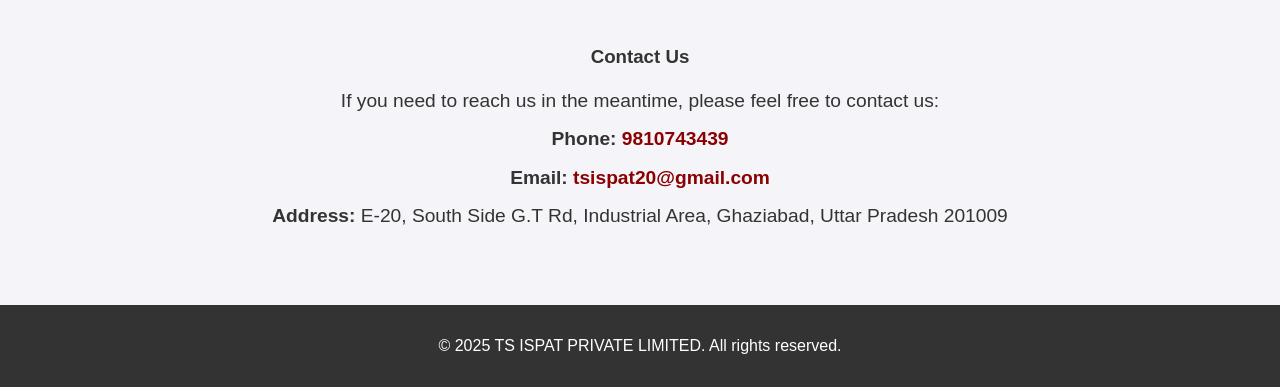
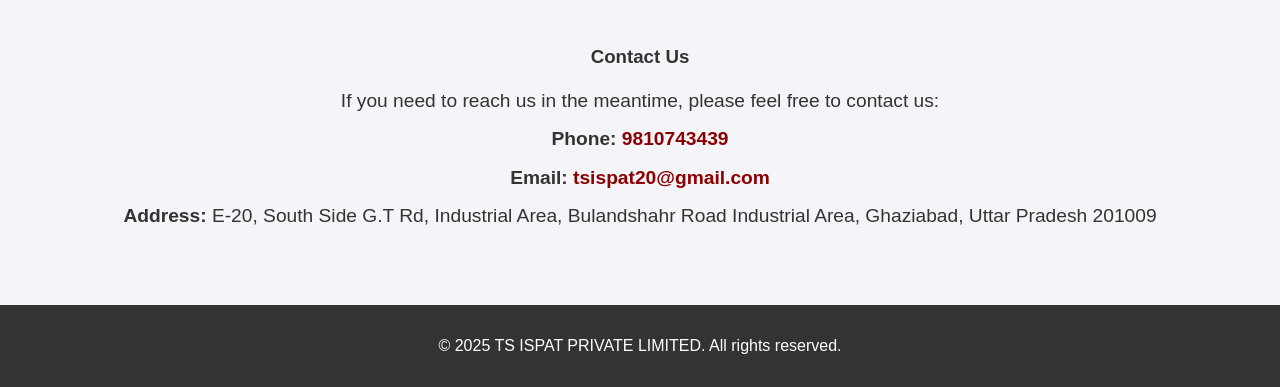
Before and after one commit to msv-engg25/ts-ispat-website, a plain HTML site: page index.html in a window 1280 px wide. Shown: the part 539-926 px from the top of the page. Drawn offline with Linux system fonts and the light colour scheme.

Commit message:
Update index.html

```diff
--- a/index.html
+++ b/index.html
@@ -26,7 +26,7 @@
       <p>If you need to reach us in the meantime, please feel free to contact us:</p>
       <p><strong>Phone:</strong> <a href="tel:9810743439">9810743439</a></p>
       <p><strong>Email:</strong> <a href="mailto:tsispat20@gmail.com">tsispat20@gmail.com</a></p>
-      <p><strong>Address:</strong> E-20, South Side G.T Rd, Industrial Area, Ghaziabad, Uttar Pradesh 201009</p>
+      <p><strong>Address:</strong> E-20, South Side G.T Rd, Industrial Area, Bulandshahr Road Industrial Area, Ghaziabad, Uttar Pradesh 201009</p>
     </section>
   </main>
 
```
